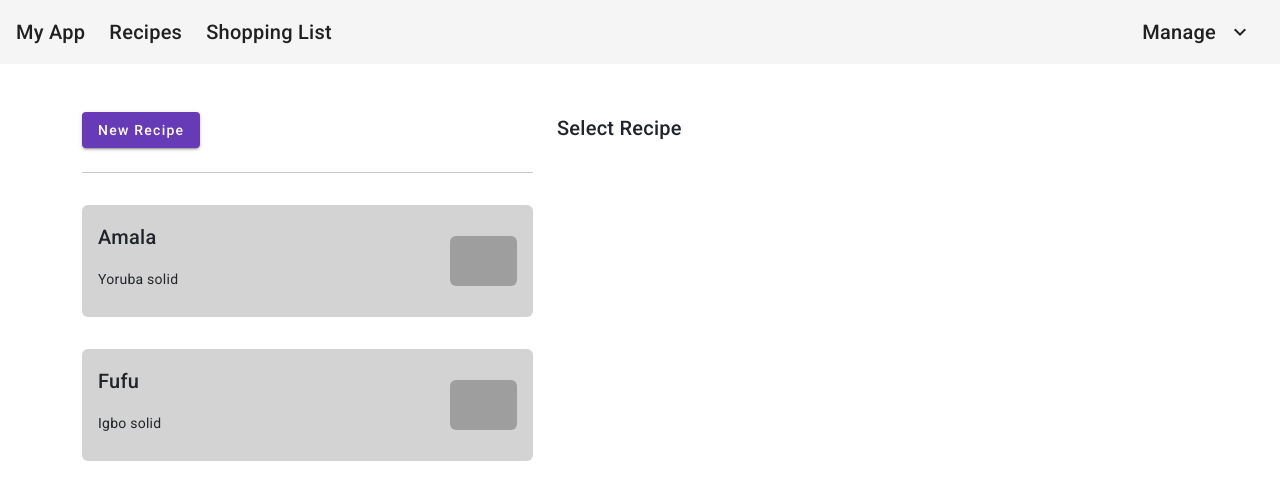
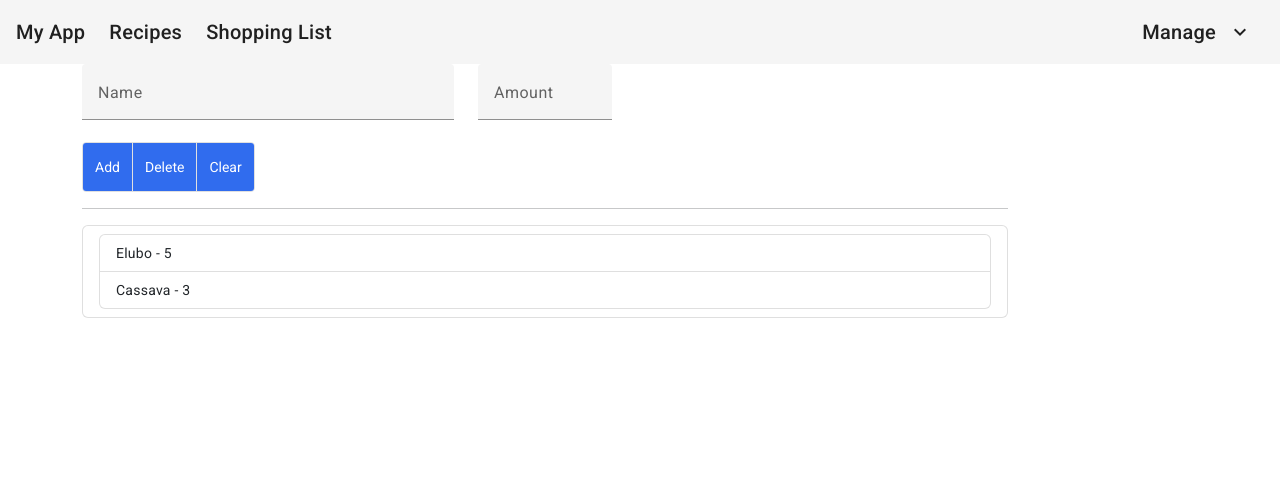
Before and after one commit to afolabiopakunle/fooda, an Angular app: page /shopping-list in a window 1280 px wide. Shown: the top 500 px of the page. Built offline with nearby package versions, Linux system fonts and the light colour scheme; grey boxes are pictures that could not be loaded.

Commit message:
main routes defined

```diff
--- /dev/null
+++ b/src/app/app-routing.module.ts
@@ -0,0 +1,15 @@
+import { NgModule } from '@angular/core';
+import { RouterModule, Routes } from '@angular/router';
+import { RecipesComponent } from './recipes/recipes.component';
+import { ShoppingListComponent } from './shopping-list/shopping-list.component';
+
+const appRoutes: Routes = [
+  {path: '', redirectTo: '/recipes', pathMatch: 'full'},
+  {path: 'recipes', component: RecipesComponent},
+  {path: 'shopping-list', component: ShoppingListComponent}
+]
+@NgModule({
+  imports: [RouterModule.forRoot(appRoutes)],
+  exports: [RouterModule]
+})
+export class AppRoutingModule {}
--- a/src/app/app.component.html
+++ b/src/app/app.component.html
@@ -1,9 +1,15 @@
-<app-header (showRecipe)="showRecipe($event)"></app-header>
-<div class="container">
-  <div class="row">
-    <div class="col-md-12">
-      <app-recipes *ngIf="show"></app-recipes>
-      <app-shopping-list *ngIf="!show"></app-shopping-list>
+<div *ngIf="loader" style="display: flex; justify-content: center; align-items: center; height: 100vh">
+<div class="spinner-grow text-primary" style="width: 3rem; height: 3rem; display: flex; justify-content: center; align-items: center" role="status">
+  <span class="visually-hidden">Loading...</span>
+</div>
+</div>
+<ng-container *ngIf="!loader">
+  <app-header></app-header>
+  <div class="container">
+    <div class="row">
+      <div class="col-md-12">
+          <router-outlet></router-outlet>
+      </div>
     </div>
   </div>
-</div>
+</ng-container>
--- a/src/app/app.component.ts
+++ b/src/app/app.component.ts
@@ -1,14 +1,19 @@
-import { Component } from '@angular/core';
+import { Component, OnInit } from '@angular/core';
 
 @Component({
   selector: 'app-root',
   templateUrl: './app.component.html',
   styleUrls: ['./app.component.scss']
 })
-export class AppComponent {
+export class AppComponent implements OnInit {
 
+  loader = true;
   show = true;
   title = 'fooda';
+
+  ngOnInit() {
+    setTimeout(() => this.loader = false, 3000)
+  }
 
   showRecipe(value: boolean) {
     this.show = value;
--- a/src/app/app.module.ts
+++ b/src/app/app.module.ts
@@ -12,6 +12,7 @@ import { ShoppingEditComponent } from './shopping-list/shopping-edit/shopping-ed
 import { BrowserAnimationsModule } from '@angular/platform-browser/animations';
 import { CommonModule } from '@angular/common';
 import { MaterialsModule } from './materials/materials.module';
+import { AppRoutingModule } from './app-routing.module';
 
 @NgModule({
   declarations: [
@@ -29,6 +30,7 @@ import { MaterialsModule } from './materials/materials.module';
     BrowserModule,
     BrowserAnimationsModule,
     MaterialsModule,
+    AppRoutingModule,
   ],
   providers: [],
   bootstrap: [AppComponent]
```
